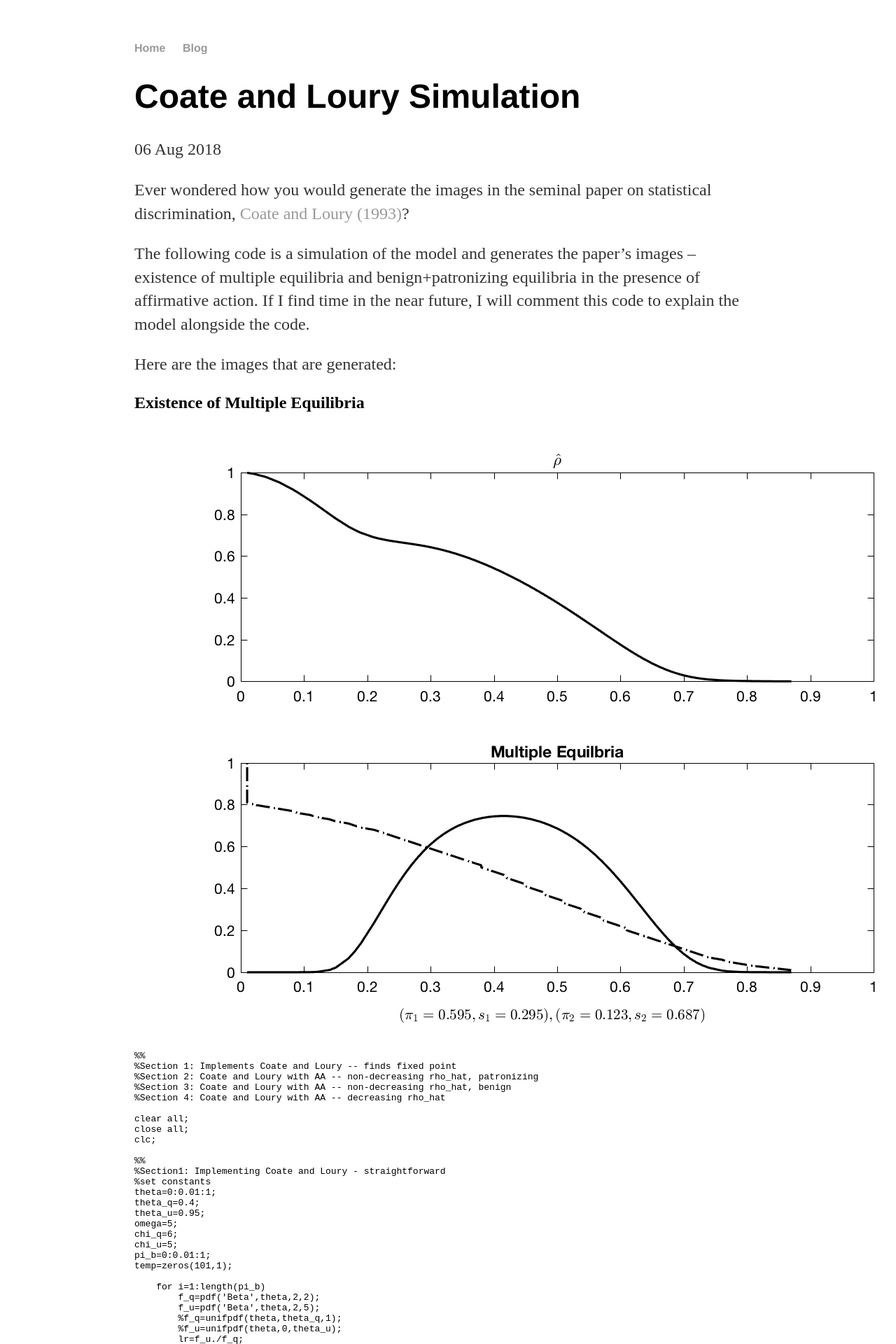
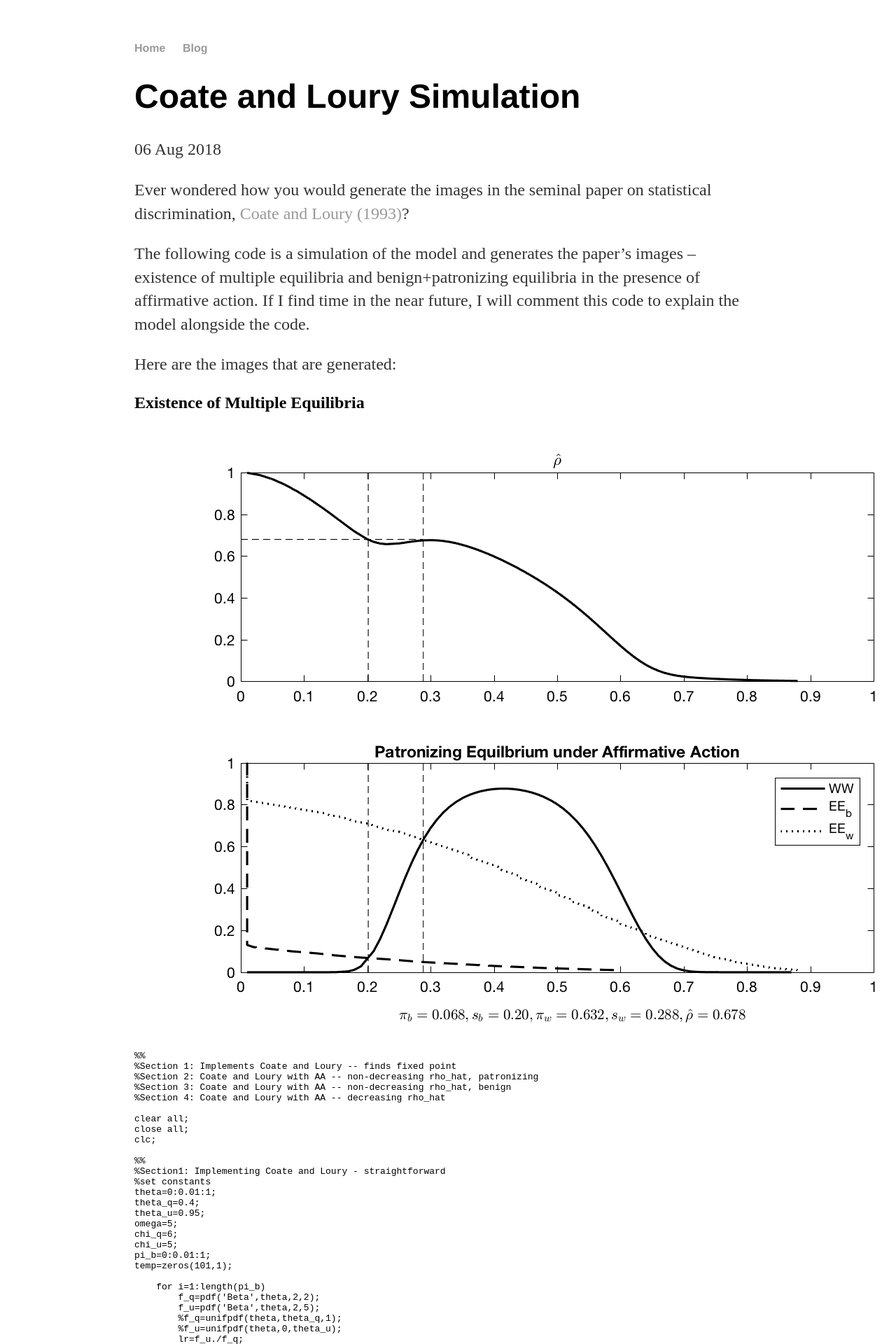
Before and after one commit to namsaxena/namsaxena.github.io, a Jekyll site: the page built from _posts/2018-08-06-coateloury.md, in a window 1280 px wide. Shown: the top 1920 px of the page at 70% size. Built offline with Jekyll 4.4.1, drawn with Linux system fonts in a browser that asks for light colours.

Commit message:
Update 2018-08-06-coateloury.md

````diff
--- a/_posts/2018-08-06-coateloury.md
+++ b/_posts/2018-08-06-coateloury.md
@@ -13,7 +13,7 @@ Here are the images that are generated:
 
 ## Existence of Multiple Equilibria
 
-<div><img src="https://github.com/namsaxena/namsaxena.github.io/blob/master/images/PatronizingEqAA_decrho.png" alt="existence" /></div>
+<div><img src="https://namsaxena.github.io/images/PatronizingEqAA_nondecrho.png" alt="existence" /></div>
 
 ```markdown
 %%
````
